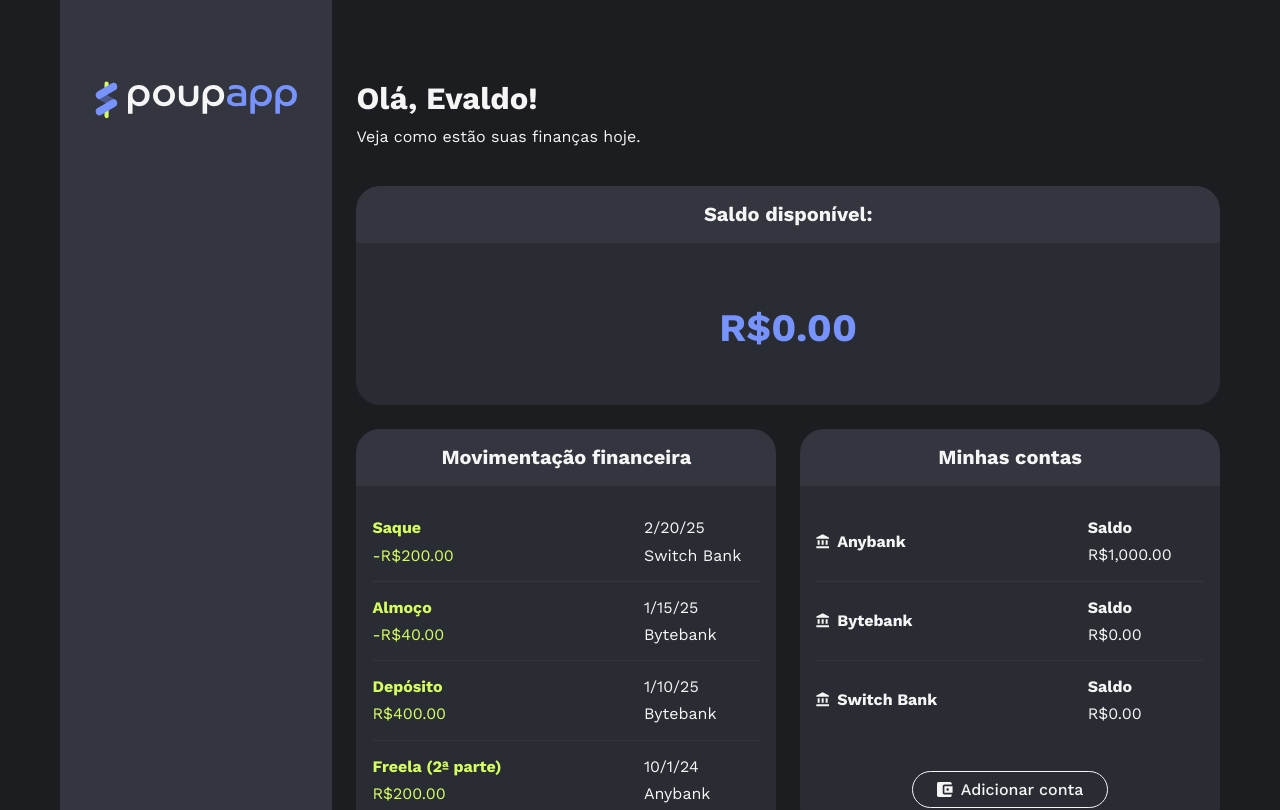
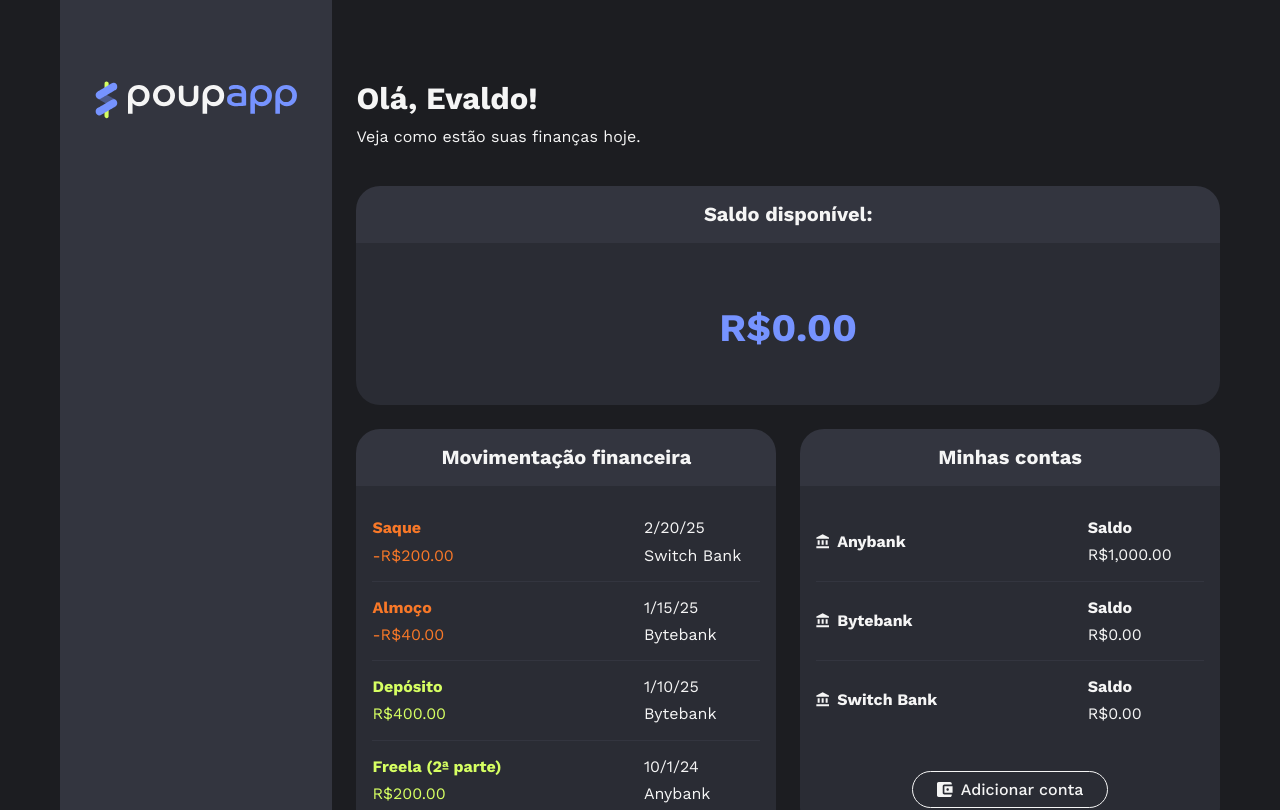
Before and after one commit to matheustorresdev97/poupapp, an Angular app: page / in a window 1280 px wide. Shown: the top 810 px of the page. Built offline with nearby package versions, Linux system fonts and the light colour scheme.

Commit message:
feat: aplicando input na diretiva

```diff
--- a/src/app/area-financeira/transacoes/transacao/transacao.component.html
+++ b/src/app/area-financeira/transacoes/transacao/transacao.component.html
@@ -1,5 +1,5 @@
 <div class="transacao">
-  <div class="nome-e-valor" appDestaqueValorNumerico>
+  <div class="nome-e-valor" [appDestaqueValorNumerico]="valor()">
     <span class="nome texto-md">{{
       transacao().nome || transacao().tipo
     }}</span>
--- a/src/app/compartilhados/destaque-valor-numerico.directive.ts
+++ b/src/app/compartilhados/destaque-valor-numerico.directive.ts
@@ -1,12 +1,18 @@
-import { afterRender, Directive, ElementRef } from "@angular/core";
+import { afterRender, Directive, ElementRef, input } from '@angular/core';
 
 @Directive({
-  selector: '[appDestaqueValorNumerico]'
+  selector: '[appDestaqueValorNumerico]',
 })
 export class DestaqueValorNumericoDirective {
+  appDestaqueValorNumerico = input.required<number>();
+
   constructor(elemento: ElementRef<HTMLElement>) {
     afterRender(() => {
-      elemento.nativeElement.style.color = "var(--destaque-receita)";
+      if (this.appDestaqueValorNumerico() > 0) {
+        elemento.nativeElement.style.color = 'var(--destaque-receita)';
+      } else if (this.appDestaqueValorNumerico() < 0) {
+        elemento.nativeElement.style.color = 'var(--destaque-despesa)';
+      }
     });
   }
 }
```
